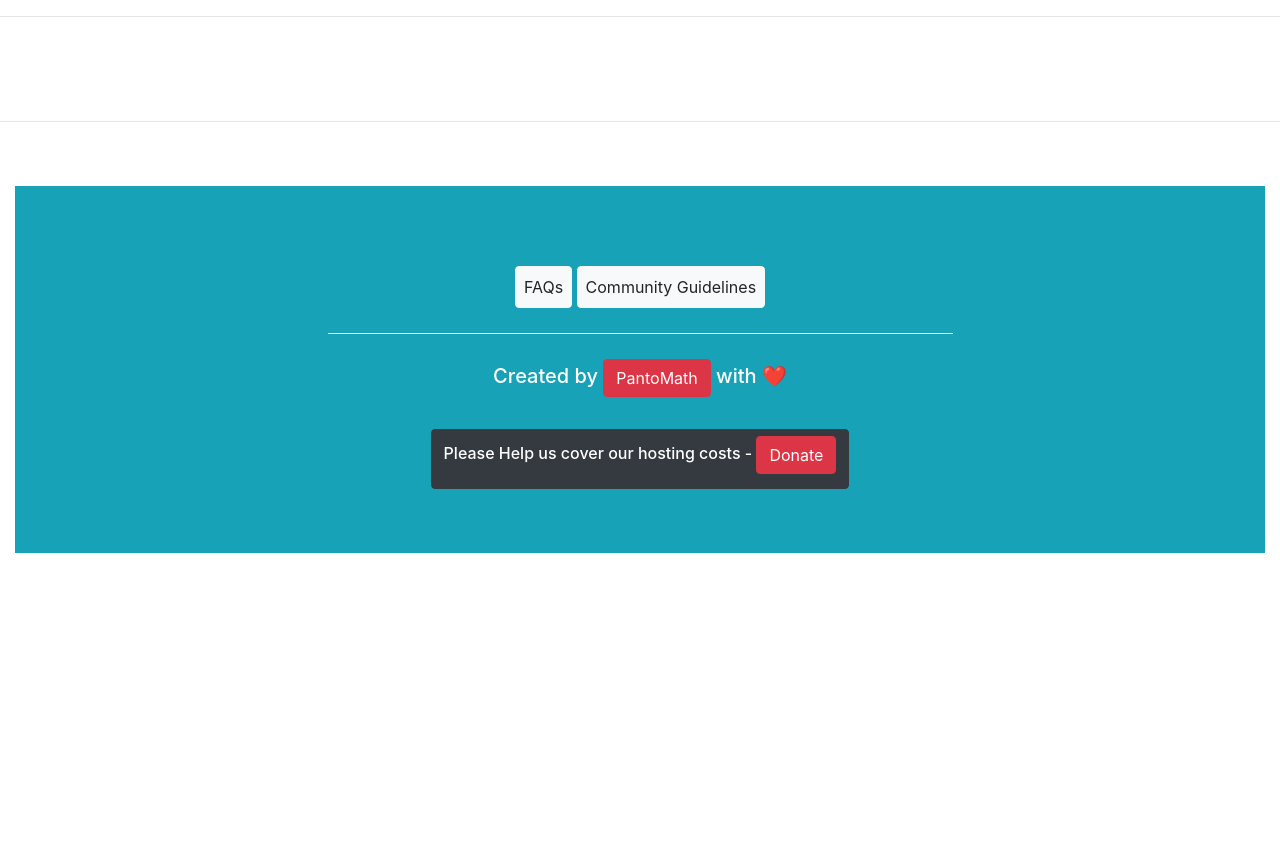
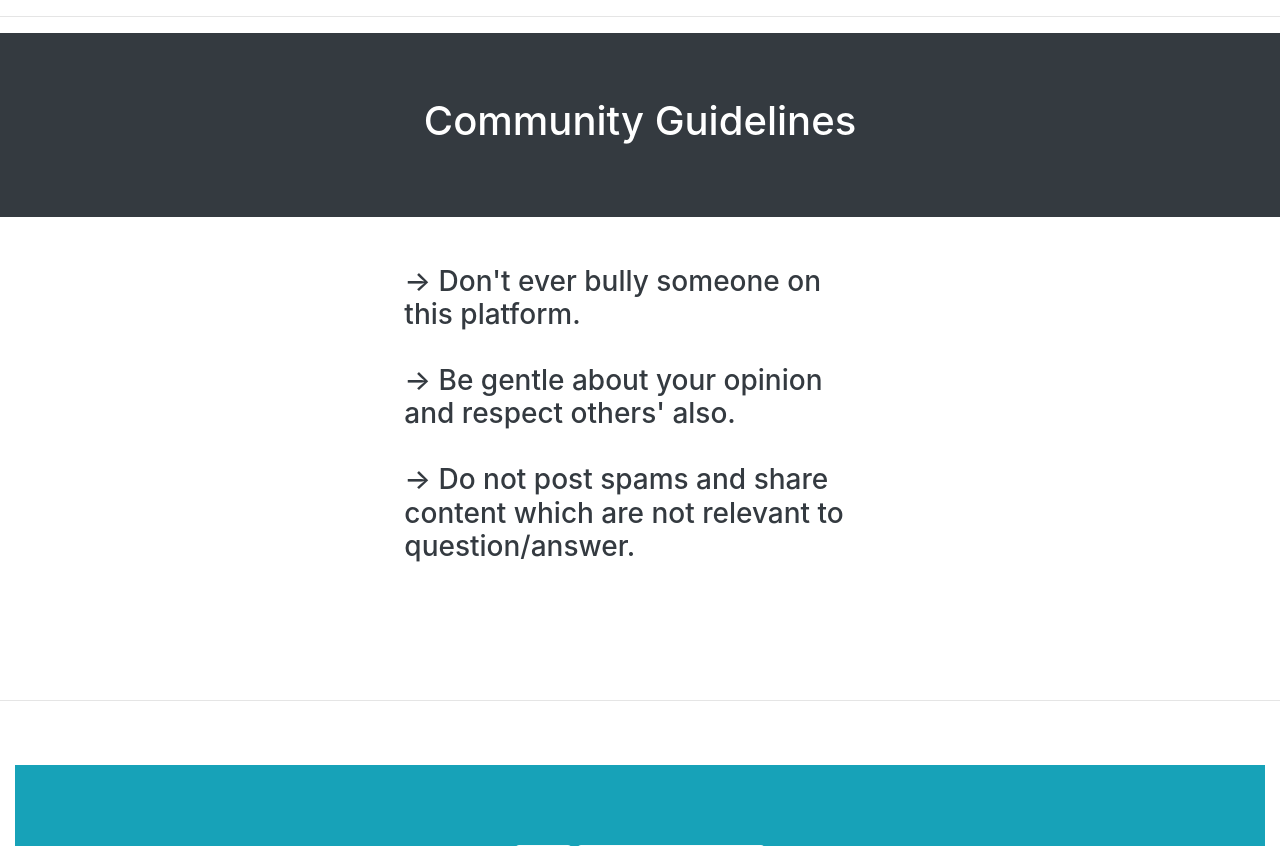
Before and after one commit to richeshgupta/JUETForum, a Django app: page /forum/guidelines/ in a window 1280 px wide. Shown: the part 122-968 px from the top of the page. Before the commit the page ends 675 px from the top, so only its background shows below. Run offline with Django 3.2, Linux system fonts and the light colour scheme; some libraries are stand-ins or nearby versions.

Commit message:
dev to prod.

```diff
--- a/main/templates/main/guidelines.html
+++ b/main/templates/main/guidelines.html
@@ -1 +1,20 @@
 {% extends 'main/nav.html' %}
+{% block title %}
+<title>Community Guidlines</title>
+{% endblock title %}
+{% block content %}
+<div class='jumbotron jumbotron-fluid text text-center text-white bg-dark'>
+	<h1>Community Guidelines</h1>
+</div>
+<div class='col-md-5 mx-auto'>
+<div class='container p-3'>
+	<h3 class='text text-dark'>-> Don't ever bully someone on this platform.</h3>
+	<br />
+	<h3 class='text text-dark'>-> Be gentle about your opinion and respect others' also.</h3><br />
+
+	<h3 class='text text-dark'>-> Do not post spams and share content which are not relevant to question/answer.</h3>
+	<br />
+
+</div>
+</div>
+{% endblock content %}
--- a/main/templates/main/index.html
+++ b/main/templates/main/index.html
@@ -4,7 +4,8 @@
 	<title>Forum - Home</title>
 	<link rel="shortcut icon" type="image/png" href="{% static 'favicon.png' %}">
 {% endblock title %}
-{% block side-nav %}
+<!--
+ block side-nav
 	<div class='col-md-3 mr-5 float-right'>
 		<div class='card'>
 			<div class='card-body'>
@@ -15,7 +16,7 @@
 			</div>
 		</div>
 	</div>
-{% endblock side-nav %}
+ endblock side-nav -->
 {% block content %}
 	<br /><br />
 <div class='col-md-7 ml-5'>
```
Also changed, not shown: JUETForum/settings.py (+11 -6 lines), users/templates/users/initial.html (+9 -3 lines).
